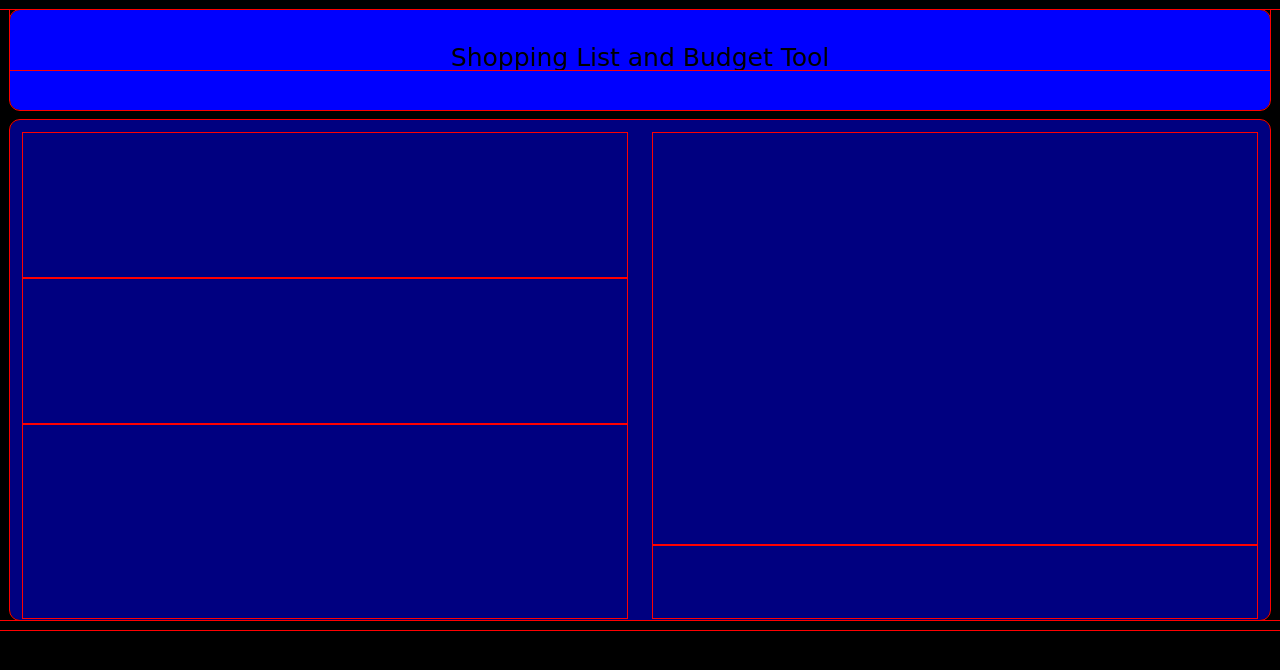
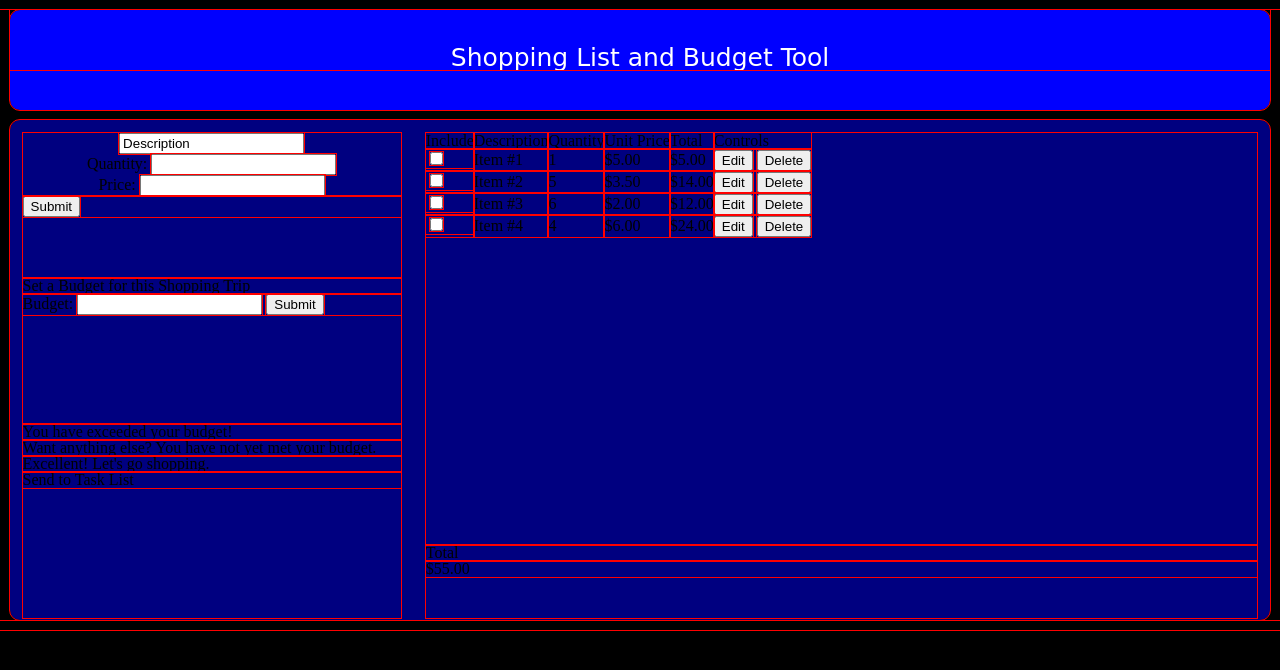
Before and after one commit to Jonesette/Shopping-List, a plain HTML site: page index.html in a window 1280 px wide. Drawn offline with Linux system fonts and the light colour scheme.

Commit message:
Content Added
Content added to general layout without formatting.

```diff
--- a/css/main.css
+++ b/css/main.css
@@ -17,6 +17,7 @@ h1 {
 	font-size: 25px;
 	padding-top: 35px;
 	font-family: cursive;
+	color: white;
 }
 
 .container {
@@ -27,7 +28,7 @@ h1 {
 }
 
 .form {
-	width: 48%;
+	width: 30%;
 	height: 97%;
 	float: left;
 	margin: 1%;
@@ -35,6 +36,10 @@ h1 {
 
 .add-item {
 	height: 30%;
+}
+
+.item-details {
+	text-align: center;
 }
 
 .budget {
@@ -46,7 +51,7 @@ h1 {
 }
 
 .table {
-	width: 48%;
+	width: 66%;
 	height: 97%;
 	float: left;
 	margin: 1%;
--- a/index.html
+++ b/index.html
@@ -14,13 +14,126 @@
 </div>
 <div class="container">
 	<div class="form">
-		<div class="add-item"></div>
-		<div class="budget"></div>
-		<div class="messages"></div>
+		<div class="add-item">
+			<div class="input">
+				<form class="item-details">
+					<input class="description" type="text" name="Description" value="Description"><br>
+					Quantity: <input type="number" name="Quantity" step="any" min="0"><br>
+					Price: <input type="number" name="Price" step="any" min="0"><br>
+				</form>
+			</div>
+			<div class="submit">
+				<form>
+					<input type="submit" value="Submit">
+				</form>
+			</div>
+		</div>
+		<div class="budget">
+			<h2> Set a Budget for this Shopping Trip </h2>
+			<form>
+				Budget: <input type="number" name="Budget" step="any" min="0">
+				<input type="submit" value="Submit">
+			</form>
+		</div>
+
+		<div class="messages">
+			<div id="error">
+				<p>You have exceeded your budget!</p>
+			</div>
+			<div id="warning">
+				<p>Want anything else? You have not yet met your budget.</p>
+				</div>
+			<div id="success">
+				<p>Excellent! Let's go shopping.</p>
+			</div>
+			<div id="task-list">Send to Task List</div>
+		</div>
 	</div>
 	<div class="table">
-		<div class="list"></div>
-		<div class="total"></div>
+		<div class="list">
+			<table id="results">
+				<tr class="header">
+					<td>Include</td>
+					<td>Description</td>
+					<td>Quantity</td>
+					<td>Unit Price</td>
+					<td>Total</td>
+					<td>Controls</td>
+				</tr>
+				<tr>
+					<td>
+						<form>
+							<input type="checkbox" name="include" value="include">
+						</form>
+					</td>
+					<td>Item #1</td>
+					<td>1</td>
+					<td>$5.00</td>
+					<td>$5.00</td>
+					<td>
+						<form>
+							<input type="submit" value="Edit">
+							<input type="submit" value="Delete">
+						</form>
+					</td>
+				</tr>
+				<tr>
+					<td>
+						<form>
+							<input type="checkbox" name="include" value="include">
+						</form>
+					</td>
+					<td>Item #2</td>
+					<td>5</td>
+					<td>$3.50</td>
+					<td>$14.00</td>
+					<td>
+						<form>
+							<input type="submit" value="Edit">
+							<input type="submit" value="Delete">
+						</form>
+					</td>
+				</tr>
+				<tr>
+					<td>
+						<form>
+							<input type="checkbox" name="include" value="include">
+						</form>
+					</td>
+					<td>Item #3</td>
+					<td>6</td>
+					<td>$2.00</td>
+					<td>$12.00</td>
+					<td>
+						<form>
+							<input type="submit" value="Edit">
+							<input type="submit" value="Delete">
+						</form>
+					</td>
+				</tr>
+				<tr>
+					<td>
+						<form>
+							<input type="checkbox" name="include" value="include">
+						</form>
+					</td>
+					<td>Item #4</td>
+					<td>4</td>
+					<td>$6.00</td>
+					<td>$24.00</td>
+					<td>
+						<form>
+							<input type="submit" value="Edit">
+							<input type="submit" value="Delete">
+						</form>
+					</td>
+				</tr>
+			</table>
+		</div>
+		<div class="total">
+			<p>Total</p>
+			<p>$55.00</p>
+		</div>
 	</div>
 </div>
 </body>
```
